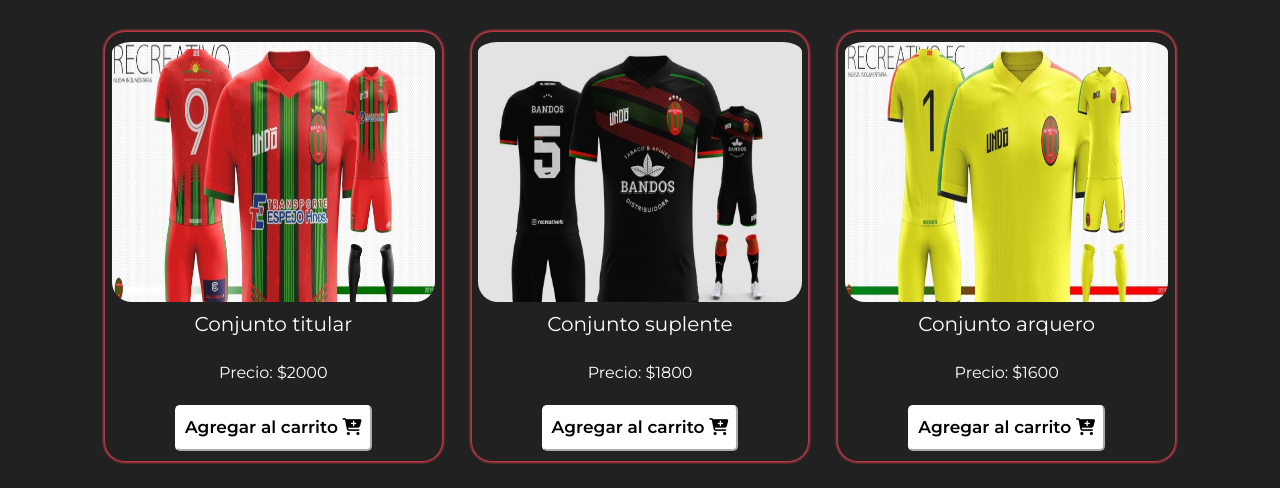
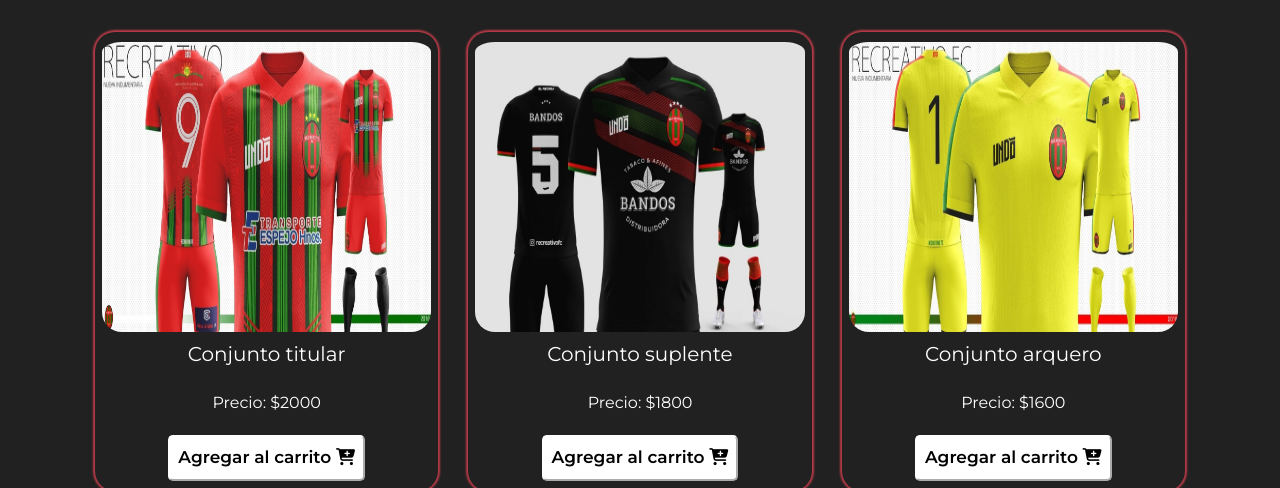
Before and after one commit to FacundoVillarroel/FinalProyectWebDevelopment, a website: page pages/tienda.html in a window 1280 px wide. Shown: the part 267-755 px from the top of the page. Drawn offline with nearby package versions, Linux system fonts and the light colour scheme.

Commit message:
se arreglan tamaños de imagen de los productos en responsive

```diff
--- a/scss/_tienda.scss
+++ b/scss/_tienda.scss
@@ -4,8 +4,8 @@
     grid-template-rows: repeat(4, auto);
     row-gap: 3rem;
     justify-items: center;
-    padding: 0rem 4rem;
-    margin: 2rem 6.5rem;
+    padding: 0rem 1rem;
+    margin: 2rem 2rem;
     .gridGaleria {
         display: grid;
         grid-template-columns: repeat(1fr);
@@ -50,7 +50,7 @@
 .imgProducto{
     padding-top: 1rem;
     width: 96%;
-    height: 10rem;
+    height: 18rem;
     border-radius: 2rem;
 }
 .productoTitulo{
--- a/scss/_vistaPc.scss
+++ b/scss/_vistaPc.scss
@@ -86,6 +86,7 @@
 
 
   /* SECCIÓN NOSOTROS PC */
+
   .gridPadreNosotros{
     .gridGaleria {
       display: grid;
@@ -97,6 +98,7 @@
   }
 
   /* SECCIÓN TIENDA PC */
+
   .gridPadreTienda{
     .gridGaleria {
       display: grid;
@@ -104,8 +106,9 @@
       grid-template-rows: repeat(4, auto);
       column-gap: 1rem;
       row-gap: 1rem;
+      padding: 0rem 6.5rem;
       .imgProducto{
-        height: 27rem;
+        height: 30rem;
       }
       .productoBoton{
         font-size: 1.7rem;
--- a/scss/_vistaTablet.scss
+++ b/scss/_vistaTablet.scss
@@ -182,7 +182,7 @@
       column-gap: 1rem;
       row-gap: 1rem;
       .imgProducto{
-        height: 15rem;
+        height: 20rem;
       }
       .productoBoton{
         font-size: 1.2rem;
```
Also changed, not shown: css/estilos.css.
